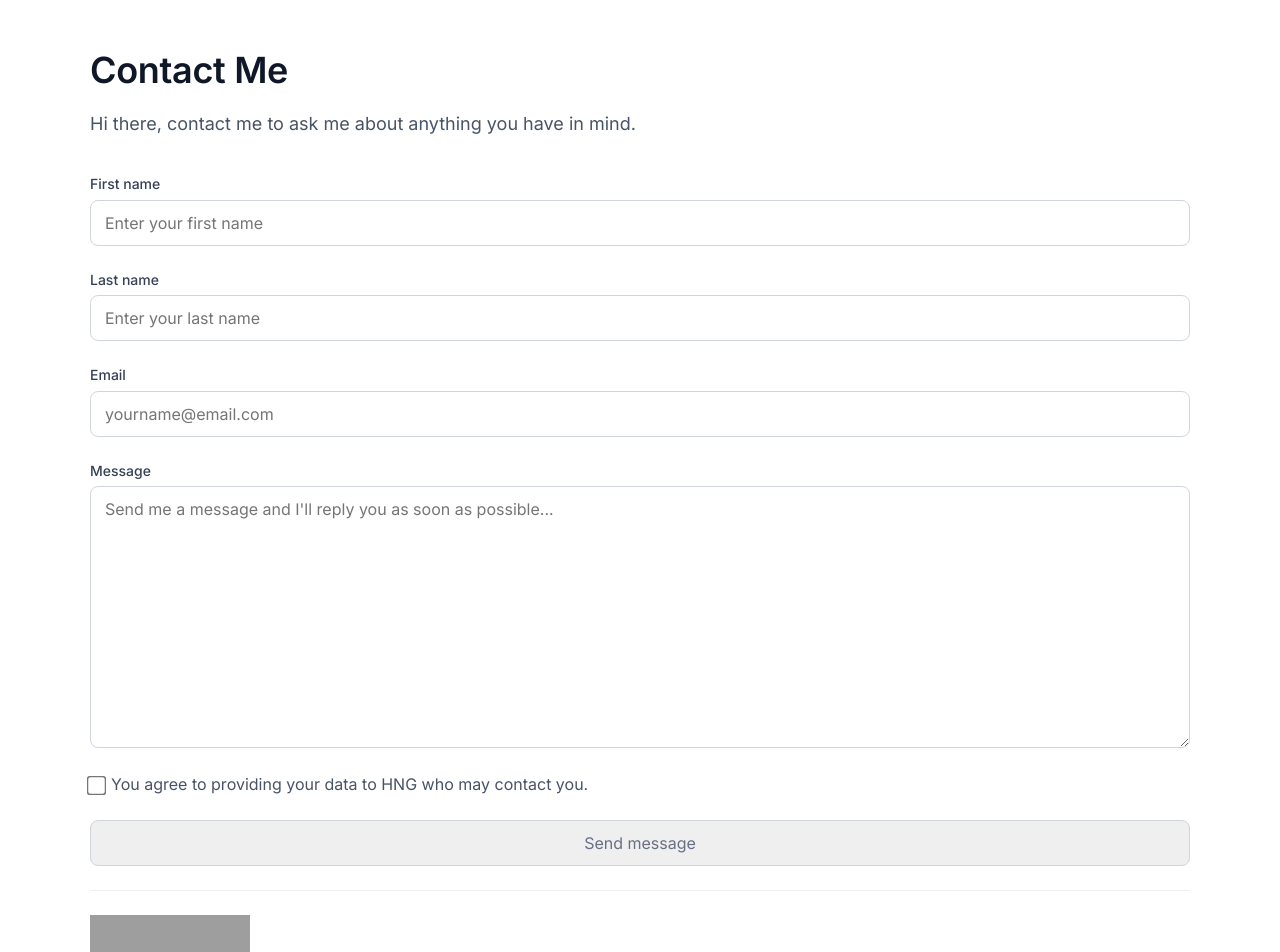
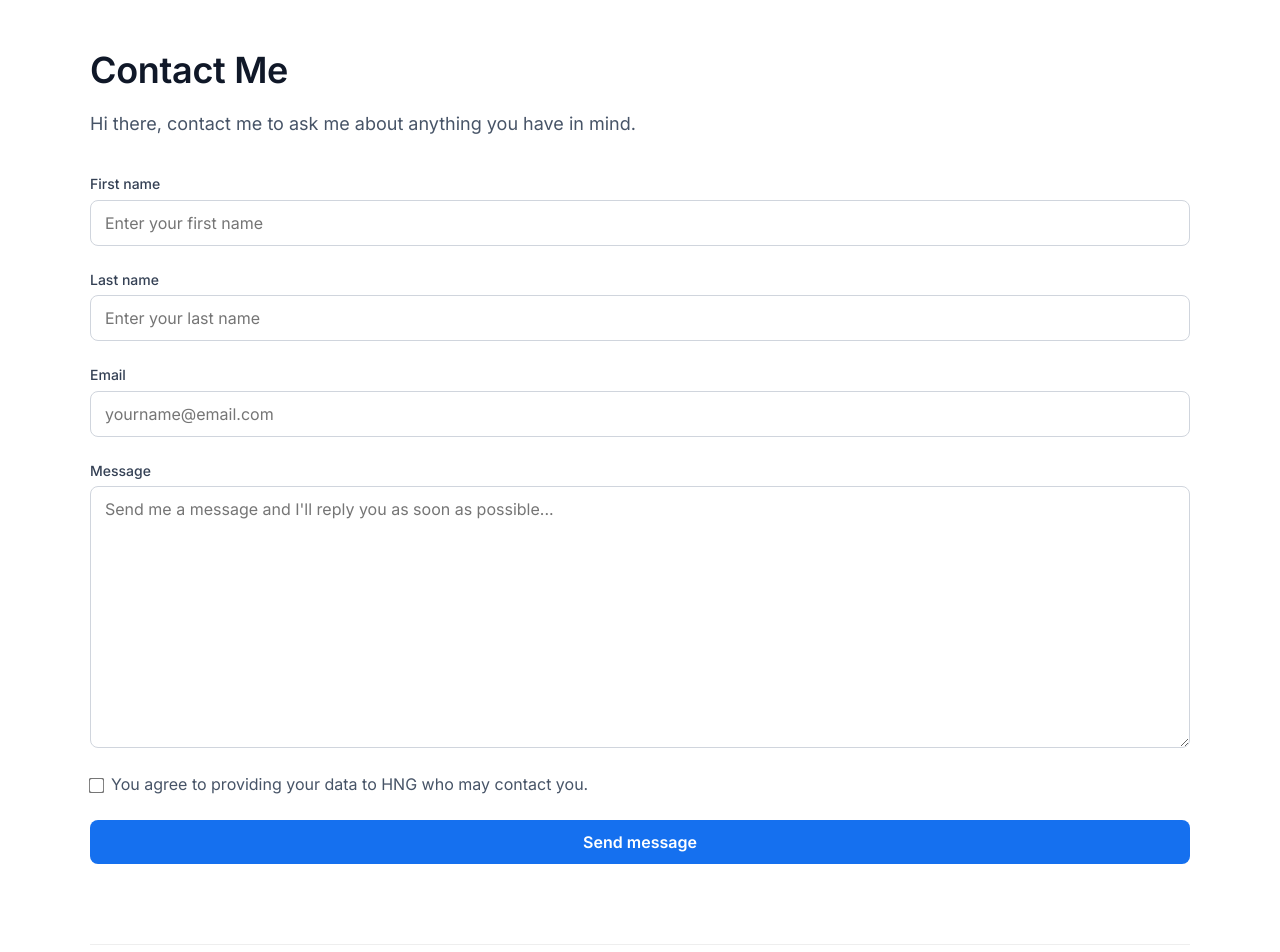
Before and after one commit to Chisquare7/HNG-frontend-stage-1, a React (Create React App) app: page /contact in a window 1280 px wide. Shown: the top 952 px of the page. Built offline with nearby package versions, Linux system fonts and the light colour scheme; grey boxes are pictures that could not be loaded.

Commit message:
feat: Add CSS properties to the Submit button

```diff
--- a/src/App.css
+++ b/src/App.css
@@ -207,9 +207,9 @@ hr {
   margin-bottom: 1.5em;
 }
 
-#tick__box {
+.input__tick > #tick__box {
   margin-top: .5em;
-  transform: scale(1.5);
+  transform: scale(1.2);
   outline: none;
   border: 1px solid #D0D5DD;
   border-width: thin;
@@ -230,6 +230,17 @@ hr {
   font-weight: 400;
   line-height: 1.5rem;
   margin-left: .5em;
+}
+
+#contact__form > #btn__submit {
+  border: none;
+  background: #1570EF;
+  box-shadow: 0px, 1px rgba(16, 24, 40, 0.05);
+  font-size: 1rem;
+  font-weight: 600;
+  line-height: 1.5rem;
+  color: #FFFFFF;
+  margin-bottom: 5em;
 }
 
 
```
